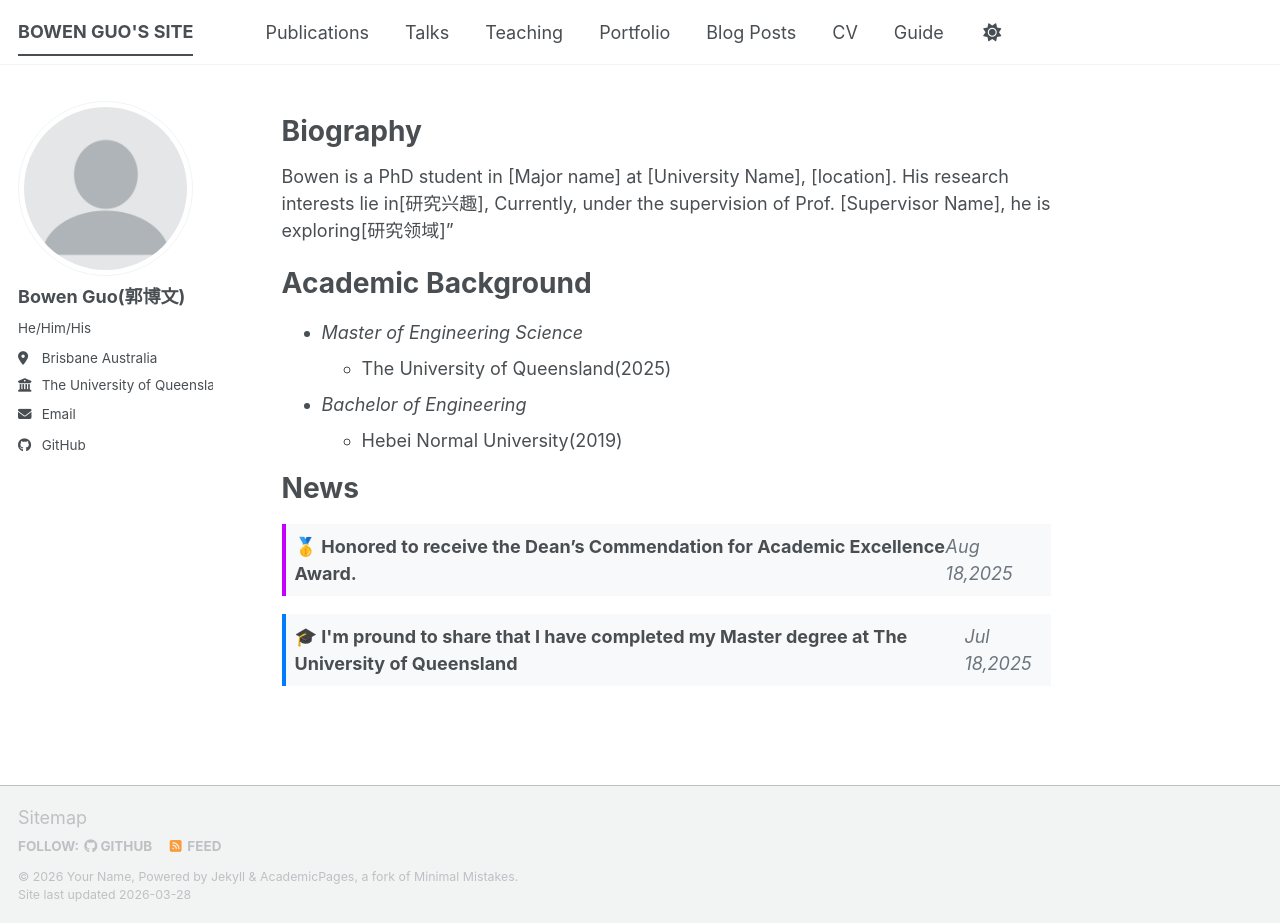
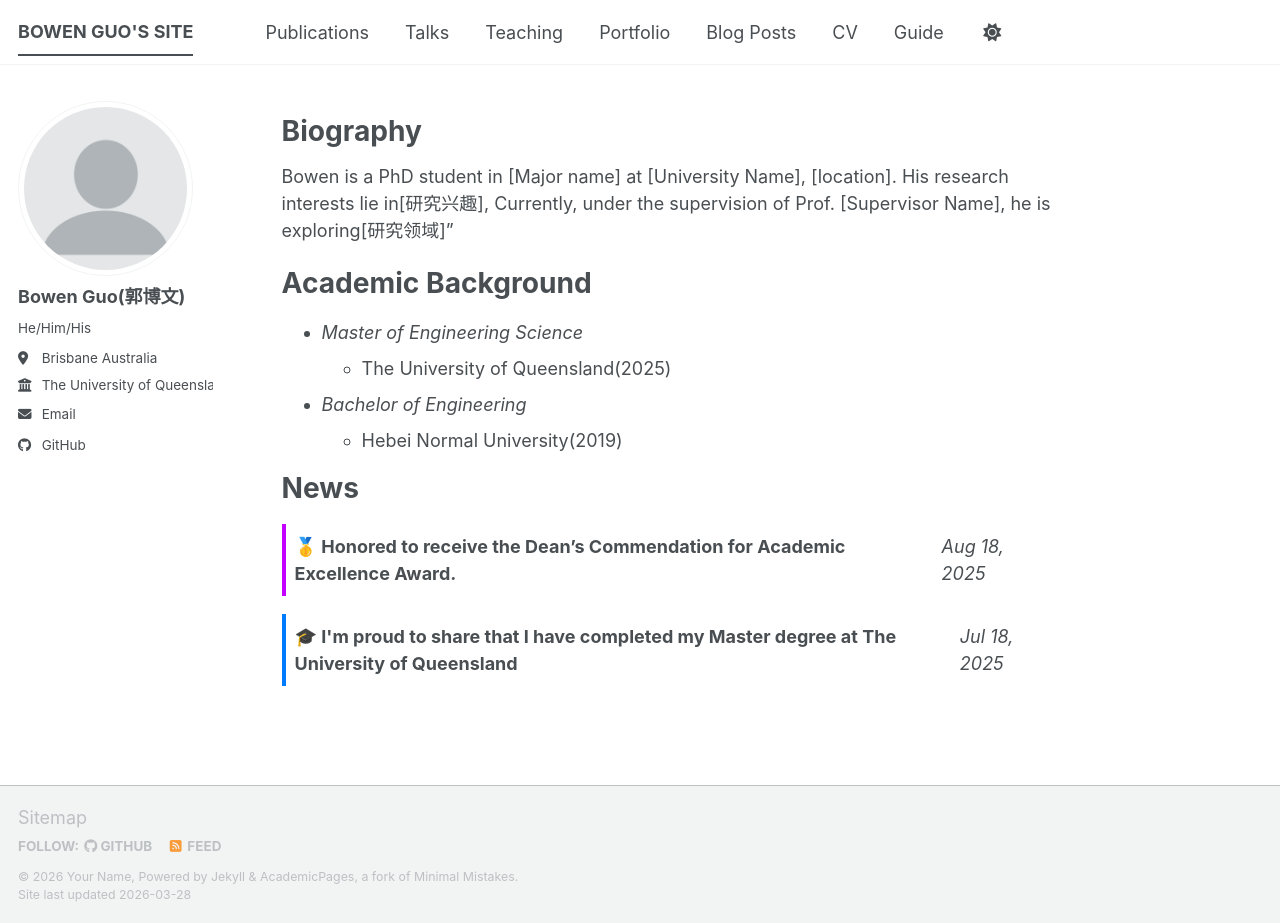
Before and after one commit to WithoutBug8/WithoutBug8.github.io, a Jekyll site: the page built from _pages/about.md, in a window 1280 px wide and 923 px high. Built offline with Jekyll 4.4.1, drawn with Linux system fonts in a browser that asks for light colours; a script bundle is joined from its source files by our own code; library files that are not in the unit come from our copies.

Commit message:
Fix the dark mode display problems

```diff
--- a/_pages/about.md
+++ b/_pages/about.md
@@ -21,11 +21,11 @@
 News
 =====
 
-<div style="display: flex; justify-content: space-between; align-items: baseline; margin: 1em 0; padding: 0.5em; background: #f8f9fa; border-left: 4px solid #c300ffff;">
+<div style="display: flex; justify-content: space-between; align-items: baseline; margin: 1em 0; padding: 0.5em; border-left: 4px solid #c300ffff;">
   <strong>🥇 Honored to receive the Dean’s Commendation for Academic Excellence Award.</strong>
-  <em style="color: #6c757d;">Aug 18,2025</em>
+  <em>Aug 18, 2025</em>
 </div>
-<div style="display: flex; justify-content: space-between; align-items: baseline; margin: 1em 0; padding: 0.5em; background: #f8f9fa; border-left: 4px solid #007bff;">
-  <strong>🎓 I'm pround to share that I have completed my Master degree at The University of Queensland</strong>
-  <em style="color: #6c757d;">Jul 18,2025</em>
+<div style="display: flex; justify-content: space-between; align-items: baseline; margin: 1em 0; padding: 0.5em; border-left: 4px solid #007bff;">
+  <strong>🎓 I'm proud to share that I have completed my Master degree at The University of Queensland</strong>
+  <em>Jul 18, 2025</em>
 </div>
```
